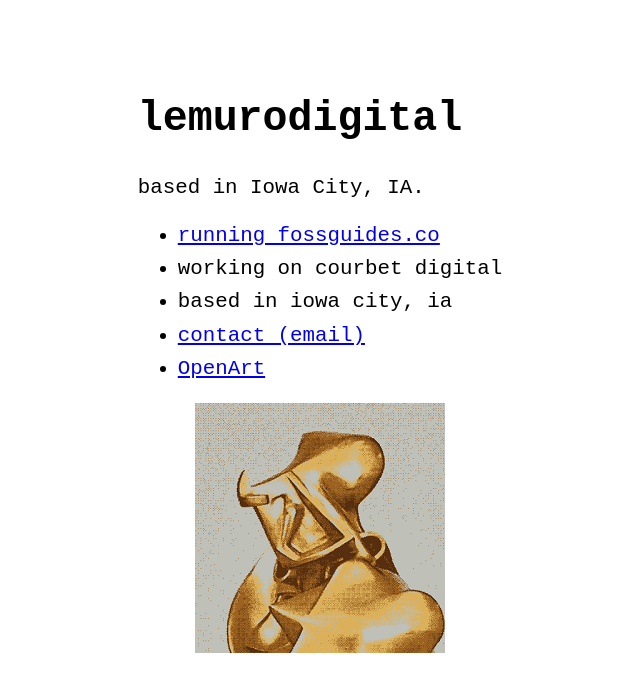
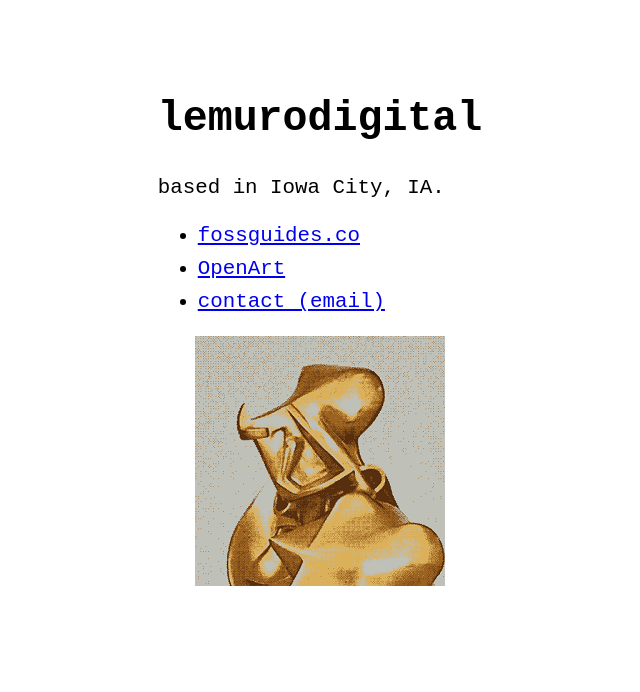
Before and after one commit to thorn1/lemurodigital, a Jekyll site: the page built from index.md, in a window 1280 px wide. Shown: the top 692 px of the page, without its empty margins (320-960 px from the left). Built offline with Jekyll 4.4.1, drawn with Linux system fonts in a browser that asks for light colours.

Commit message:
Update menu.yml

```diff
--- a/_data/menu.yml
+++ b/_data/menu.yml
@@ -2,11 +2,9 @@
 # https://github.com/riggraz/no-style-please#customize-the-menu
 
     entries:
-      - title: running fossguides.co
+      - title: fossguides.co
         url: https://fossguides.co
-      - title: working on courbet digital
-      - title: based in iowa city, ia
+      - title: OpenArt
+        url: https://github.com/lemurodigital/open-art
       - title: contact (email)
         url: mailto:scott@lemuro.digital
-      - title: OpenArt
-        url: https://github.com/lemurodigital/open-art
```
